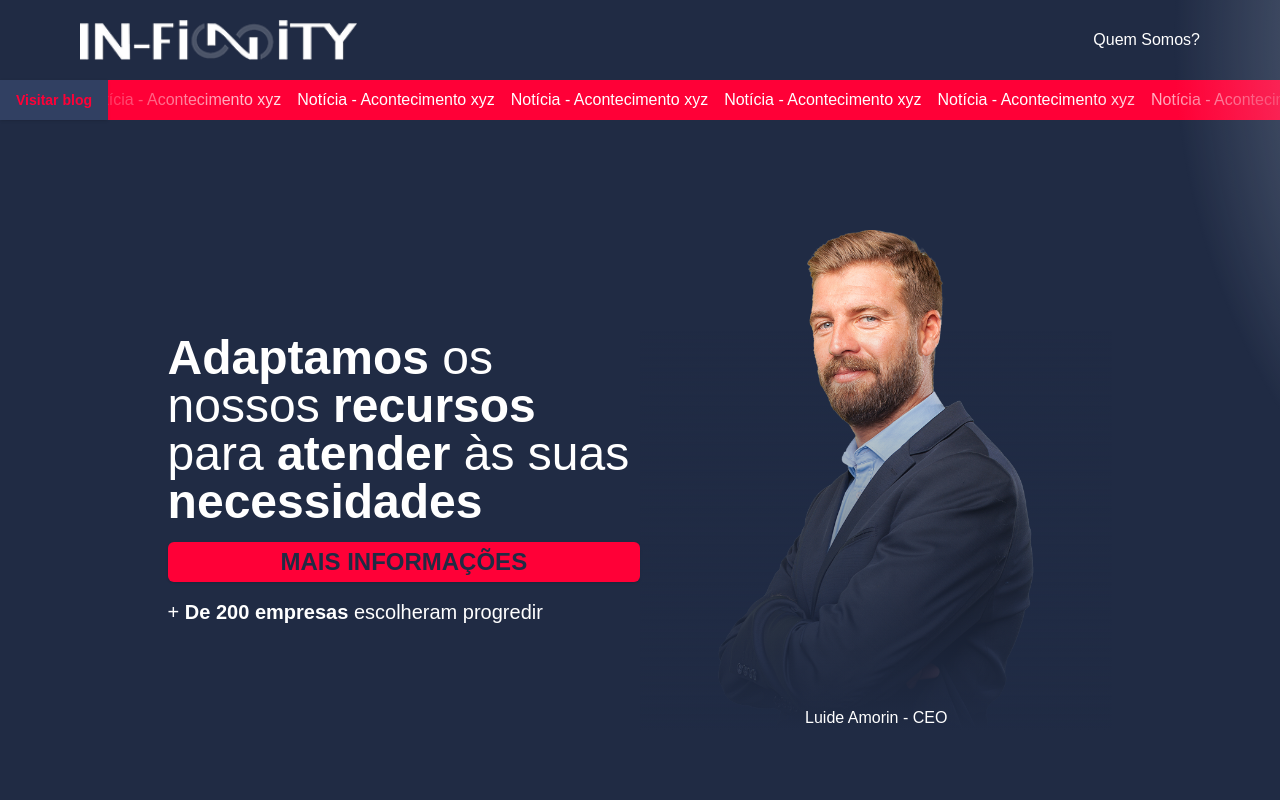
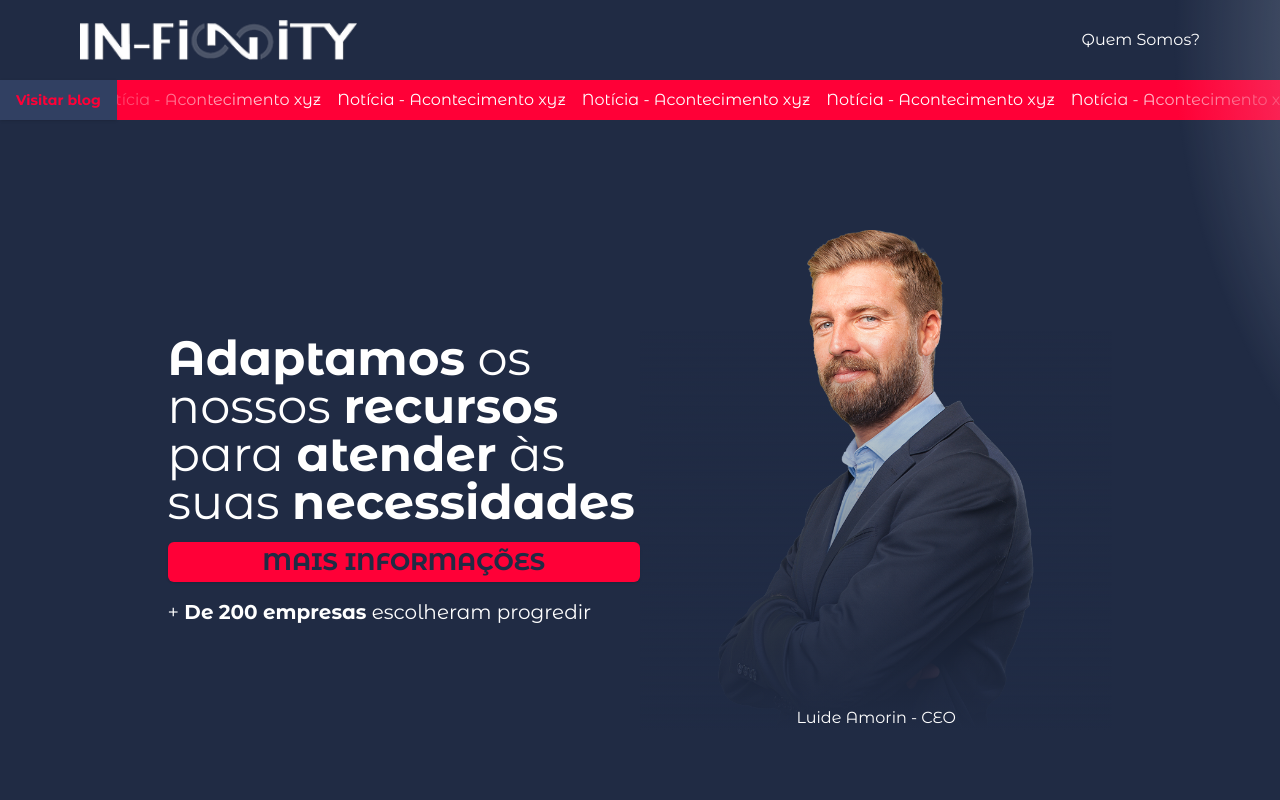
Before and after one commit to lucascardosopsd/landing-page-in-finity, a Next.js app: page / in a window 1280 px wide. Shown: the top 800 px of the page. Built offline with nearby package versions, Linux system fonts and the light colour scheme.

Commit message:
update: font family

```diff
--- a/src/app/layout.tsx
+++ b/src/app/layout.tsx
@@ -1,9 +1,10 @@
 import type { Metadata } from "next";
-import { Montserrat } from "next/font/google";
+import { Montserrat_Alternates } from "next/font/google";
 import "./globals.css";
 
-const montserrat = Montserrat({
+const montserrat = Montserrat_Alternates({
   subsets: ["latin"],
+  weight: ["100", "200", "300", "400", "500", "600", "700", "800", "900"],
 });
 
 export const metadata: Metadata = {
@@ -18,7 +19,7 @@ export default function RootLayout({
 }>) {
   return (
     <html lang="pt-BR">
-      <body className={`${montserrat} antialiased`}>{children}</body>
+      <body className={`${montserrat.className} antialiased`}>{children}</body>
     </html>
   );
 }
```
